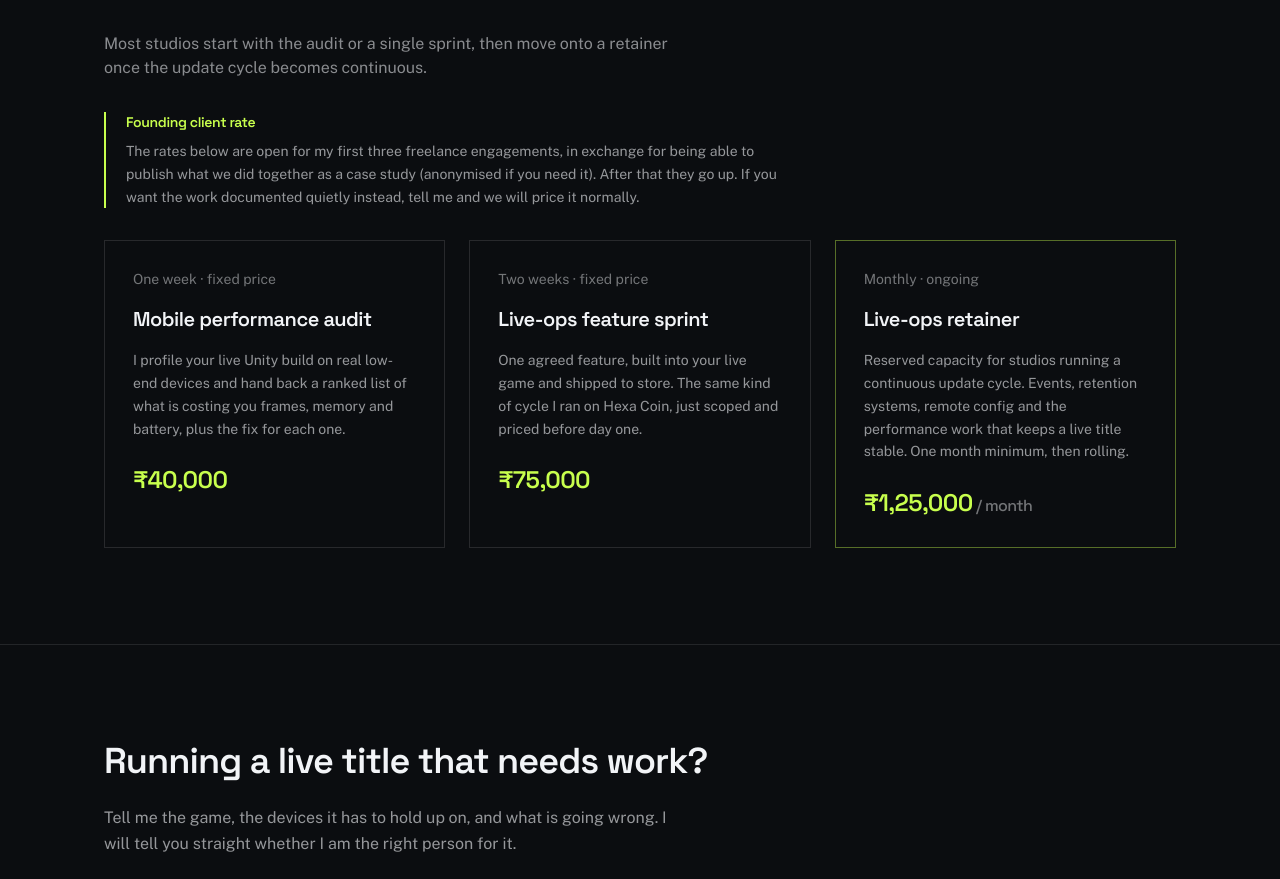
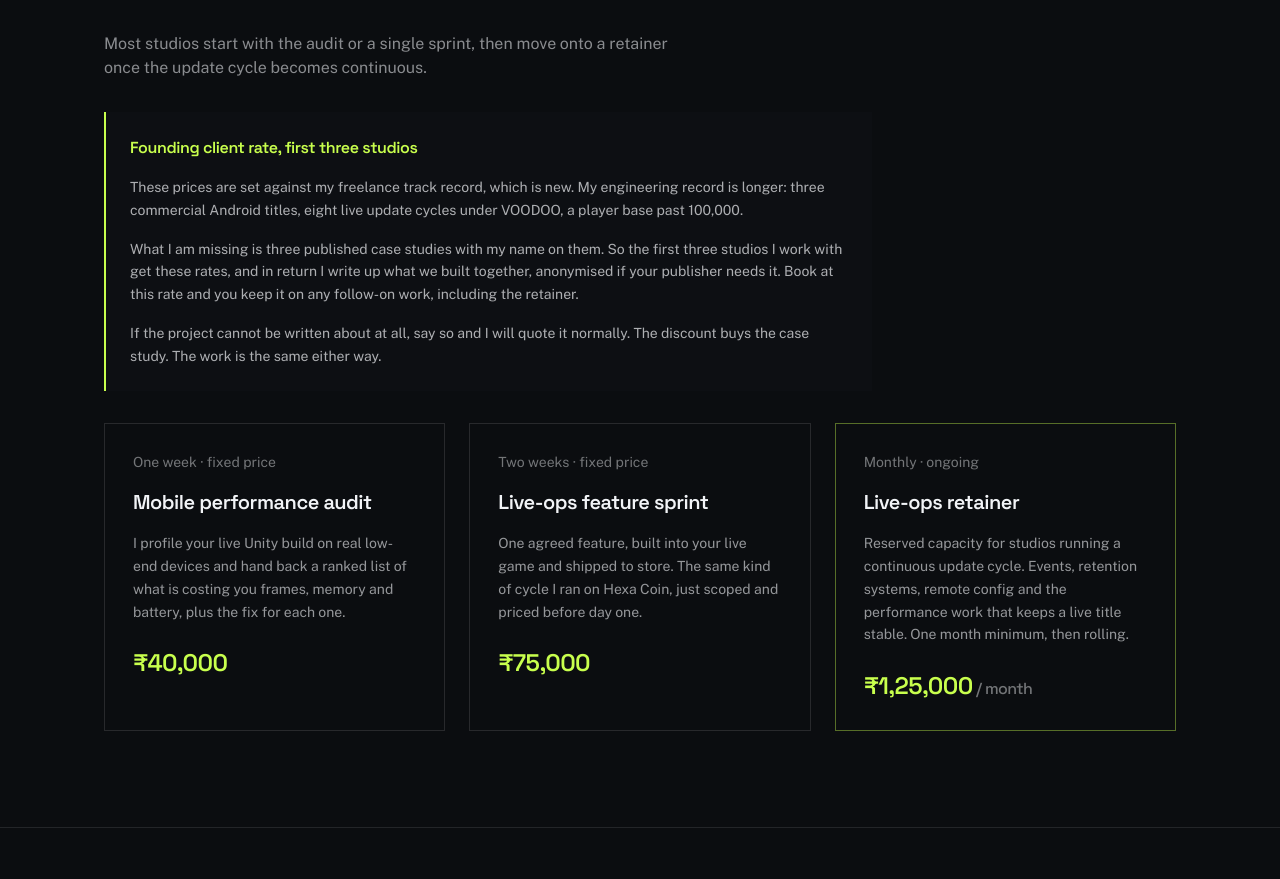
Before and after one commit to hrishikarora/hrishikarora.github.io, a Next.js app: page / in a window 1280 px wide. Shown: the part 4030-4909 px from the top of the page. Built offline with nearby package versions, Linux system fonts and the light colour scheme.

Commit message:
Rewrite founding client block with sales framing

```diff
--- a/app/page.tsx
+++ b/app/page.tsx
@@ -233,17 +233,26 @@ export default function HomePage() {
             the update cycle becomes continuous.
           </p>
 
-          {/* Founding-client framing: makes the current rate a deliberate trade for
-              published proof, and gives a clean reason to raise it after three. */}
-          <div className="flex flex-col gap-2 border-l-2 border-accent pl-5">
-            <span className="font-display text-sm font-semibold tracking-tight text-accent-text">
-              Founding client rate
+          {/* Founding-client framing. The job of this block is to explain WHY the
+              rate is low, so it reads as a trade rather than as a quality signal. */}
+          <div className="flex max-w-3xl flex-col gap-4 border-l-2 border-accent bg-bg-raised/40 py-6 pl-6 pr-6">
+            <span className="font-display text-base font-semibold tracking-tight text-accent-text">
+              Founding client rate, first three studios
             </span>
-            <p className="max-w-2xl text-sm leading-relaxed text-ink/60">
-              The rates below are open for my first three freelance engagements, in exchange for
-              being able to publish what we did together as a case study (anonymised if you need
-              it). After that they go up. If you want the work documented quietly instead, tell me
-              and we will price it normally.
+            <p className="text-sm leading-relaxed text-ink/70">
+              These prices are set against my freelance track record, which is new. My engineering
+              record is longer: three commercial Android titles, eight live update cycles under
+              VOODOO, a player base past 100,000.
+            </p>
+            <p className="text-sm leading-relaxed text-ink/70">
+              What I am missing is three published case studies with my name on them. So the first
+              three studios I work with get these rates, and in return I write up what we built
+              together, anonymised if your publisher needs it. Book at this rate and you keep it on
+              any follow-on work, including the retainer.
+            </p>
+            <p className="text-sm leading-relaxed text-ink/70">
+              If the project cannot be written about at all, say so and I will quote it normally.
+              The discount buys the case study. The work is the same either way.
             </p>
           </div>
 
```
